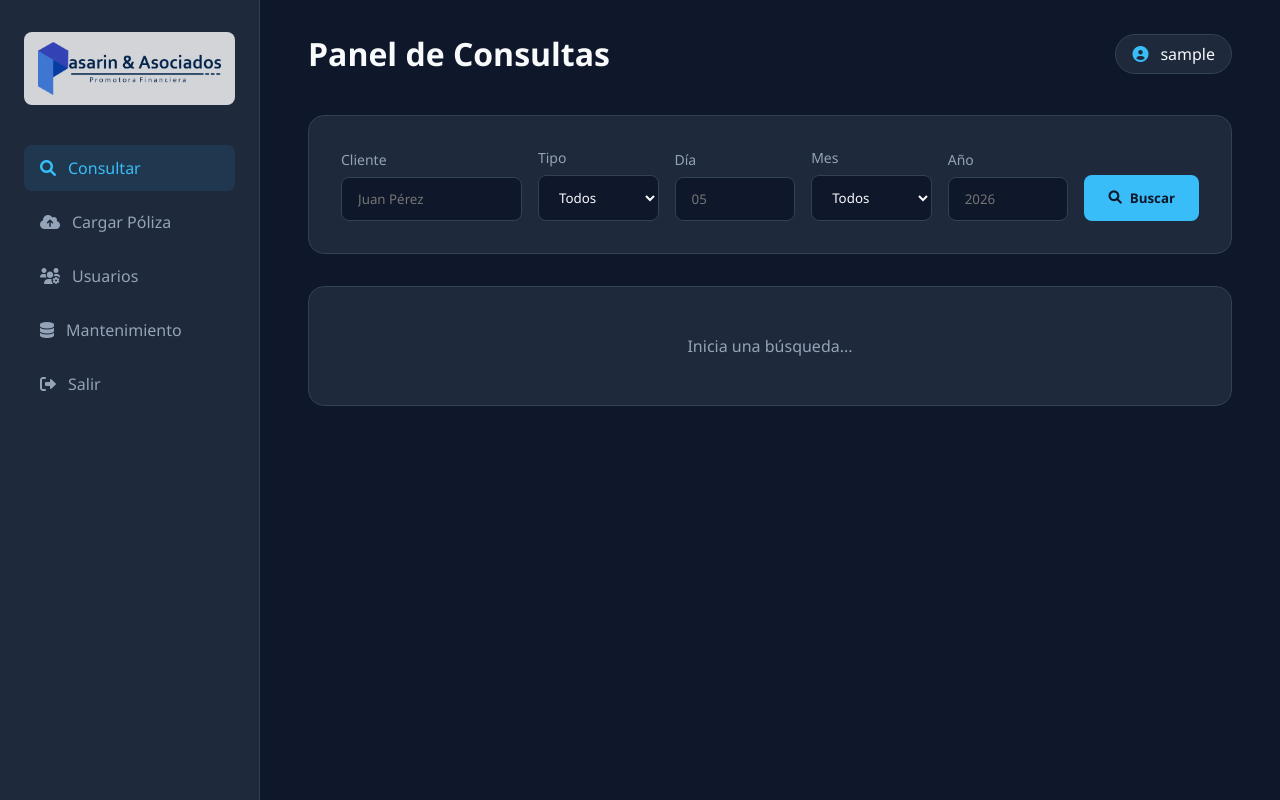
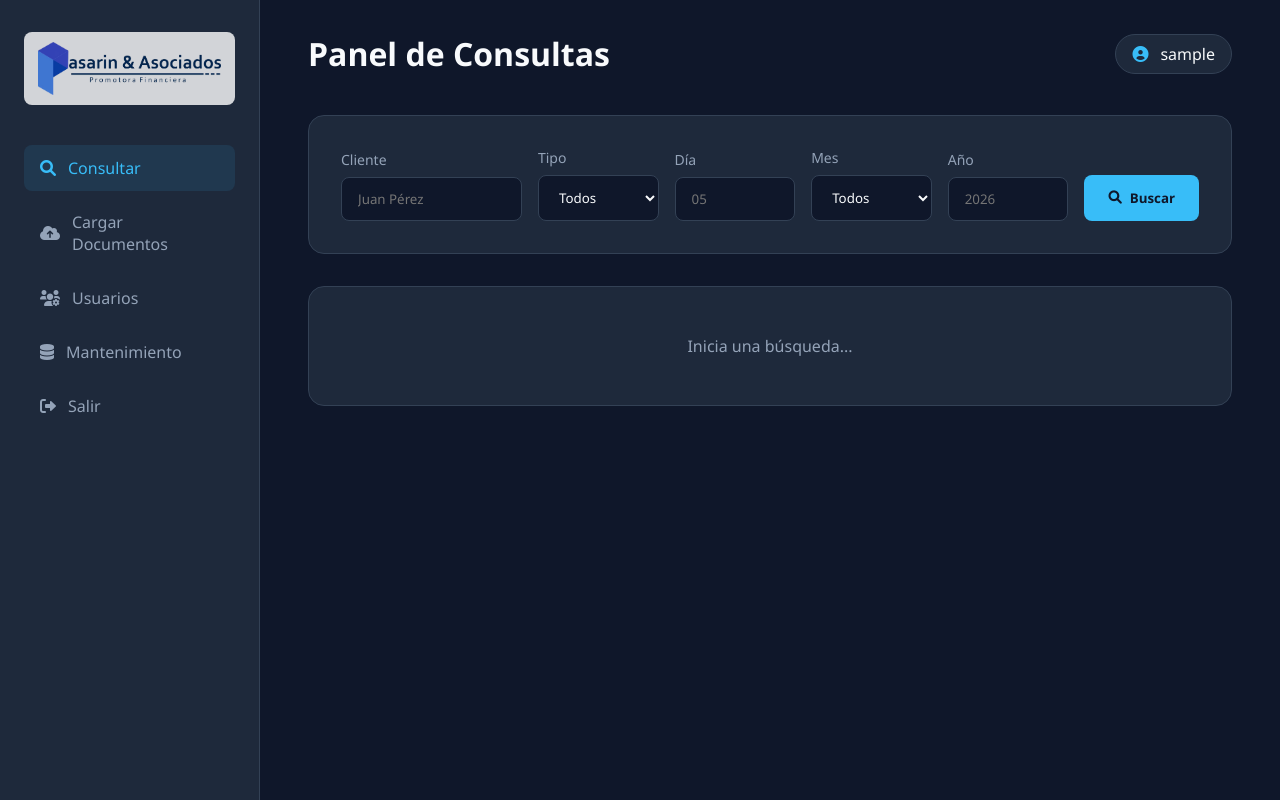
Before and after one commit to pasarinyasociados/Gestion-de-Caratulas, a FastAPI app: page /panel in a window 1280 px wide. Run offline with FastAPI, Linux system fonts and the light colour scheme; the visitor is signed in with stand-in values (Sample User, id 1).

Commit message:
Update consultar.html

```diff
--- a/app/templates/consultar.html
+++ b/app/templates/consultar.html
@@ -3,7 +3,7 @@
 <head>
     <meta charset="UTF-8">
     <meta name="viewport" content="width=device-width, initial-scale=1.0">
-    <title>Panel de Control - Gestión de Pólizas</title>
+    <title>Consultar Documentos - Gestión de Carátulas</title>
     <link rel="stylesheet" href="https://cdnjs.cloudflare.com/ajax/libs/font-awesome/6.0.0/css/all.min.css">
     <style>
         :root {
@@ -16,15 +16,15 @@
         body { background-color: var(--bg-dark); color: var(--text-main); min-height: 100vh; display: flex; }
         .sidebar { width: 260px; background-color: var(--bg-card); border-right: 1px solid var(--border); padding: 2rem 1.5rem; display: flex; flex-direction: column; gap: 2rem; }
 
-        /* Contenedor con fondo blanco al 50% de transparencia y esquinas redondeadas */
+        /* Contenedor con fondo blanco al 80% de transparencia y esquinas redondeadas */
         .brand {
             display: flex;
             justify-content: center;
             align-items: center;
             width: 100%;
-            background-color: rgba(255, 255, 255, 0.8); /* Blanco con 50% de opacidad */
+            background-color: rgba(255, 255, 255, 0.8);
             padding: 10px 14px;
-            border-radius: 8px; /* Esquinas redondeadas suaves */
+            border-radius: 8px;
             margin-bottom: 0.5rem;
         }
         .sidebar-logo {
@@ -42,7 +42,6 @@
         .user-profile { display: flex; align-items: center; gap: 0.75rem; background: var(--bg-card); padding: 0.5rem 1rem; border-radius: 2rem; border: 1px solid var(--border); }
         .search-section { background-color: var(--bg-card); border: 1px solid var(--border); border-radius: 1rem; padding: 2rem; margin-bottom: 2rem; }
 
-        /* Ajustado para acomodar el nuevo filtro de tipo de documento */
         .grid-filters { display: grid; grid-template-columns: 1.5fr 1fr 1fr 1fr 1fr auto; gap: 1rem; align-items: end; }
 
         .form-group { display: flex; flex-direction: column; gap: 0.5rem; }
@@ -51,7 +50,6 @@
         .btn { padding: 0.75rem 1.5rem; border-radius: 0.5rem; font-weight: 600; border: none; cursor: pointer; display: inline-flex; align-items: center; gap: 0.5rem; height: 46px; }
         .btn-primary { background-color: var(--primary); color: var(--bg-dark); }
 
-        /* Contenedor principal de bloques de resultados */
         .results-container { display: flex; flex-direction: column; gap: 2rem; }
         .group-title { font-size: 1.25rem; font-weight: 700; color: var(--section-title); margin-bottom: 0.75rem; display: flex; align-items: center; gap: 0.5rem; }
         .group-title.polizas-header { color: #38bdf8; }
@@ -75,7 +73,7 @@
         </div>
         <ul class="menu">
             <li class="menu-item active"><a href="/panel"><i class="fa-solid fa-magnifying-glass"></i> Consultar</a></li>
-            <li class="menu-item"><a href="/subir_pantalla"><i class="fa-solid fa-cloud-arrow-up"></i> Cargar Póliza</a></li>
+            <li class="menu-item"><a href="/subir_pantalla"><i class="fa-solid fa-cloud-arrow-up"></i> Cargar Documentos</a></li>
             {% if rol == 'admin' %}
             <li class="menu-item"><a href="/usuarios_pantalla"><i class="fa-solid fa-users-gear"></i> Usuarios</a></li>
             <li class="menu-item"><a href="/mantenimiento_pantalla"><i class="fa-solid fa-database"></i> Mantenimiento</a></li>
@@ -136,7 +134,6 @@
                     return;
                 }
 
-                // Filtrar localmente en el frontend por tipo si el usuario seleccionó uno específico
                 let datosFiltrados = datos;
                 if (filtroTipo !== "") {
                     datosFiltrados = datos.filter(doc => doc.tipo === filtroTipo);
@@ -147,16 +144,13 @@
                     return;
                 }
 
-                // Separar los documentos en dos colecciones
                 const polizas = datosFiltrados.filter(doc => !doc.tipo || doc.tipo === 'poliza');
                 const recibos = datosFiltrados.filter(doc => doc.tipo === 'recibo');
 
-                // 1. Renderizar Bloque de Pólizas (si existen)
                 if (polizas.length > 0) {
                     contenedor.appendChild(crearBloqueTabla("Pólizas Encontradas", "polizas-header", "fa-shield-halved", polizas));
                 }
 
-                // 2. Renderizar Bloque de Recibos (si existen)
                 if (recibos.length > 0) {
                     contenedor.appendChild(crearBloqueTabla("Recibos Encontrados", "recibos-header", "fa-file-invoice-dollar", recibos));
                 }
@@ -167,7 +161,6 @@
             }
         }
 
-        // Función auxiliar pro para construir los bloques de tablas independientes
         function crearBloqueTabla(titulo, claseHeader, icono, listaDocumentos) {
             const wrapper = document.createElement('div');
 
@@ -200,7 +193,6 @@ listaDocumentos.forEach(doc => {
             return wrapper;
         }
 
-        // VENTANA INDEPENDIENTE FORZADA (Evita pestañas nuevas)
         function verPDF(url) {
             const ancho = 900; const alto = 800;
             const x = (screen.width / 2) - (ancho / 2);
@@ -208,7 +200,6 @@ listaDocumentos.forEach(doc => {
             window.open(url, 'Visualizador', `width=${ancho},height=${alto},left=${x},top=${y},toolbar=no,location=no,status=no,menubar=no,scrollbars=yes,resizable=yes`);
         }
 
-        // COMPARTIR DOCUMENTO FÍSICO POR WHATSAPP
         async function compartirFisico(url, nombre) {
             try {
                 const res = await fetch(url); const blob = await res.blob();
@@ -221,14 +212,12 @@ listaDocumentos.forEach(doc => {
             } catch (e) { console.error(e); }
         }
 
-// FUNCIÓN PARA ELIMINAR UN DOCUMENTO (PÓLIZA O RECIBO)
         async function eliminarPoliza(polizaId, urlArchivo, boton) {
             if (!confirm("¿Estás completamente seguro de que deseas eliminar este documento y su archivo físico? Esta acción no se puede deshacer.")) {
                 return;
             }
 
             try {
-        // Le pasamos la URL como parámetro para que el backend sepa exactamente qué archivo borrar
                 const response = await fetch(`/eliminar_poliza/${polizaId}?url_archivo=${encodeURIComponent(urlArchivo)}`, {
                     method: 'DELETE'
                 });
```
Lines whose indentation alone changed are shown as unchanged.
